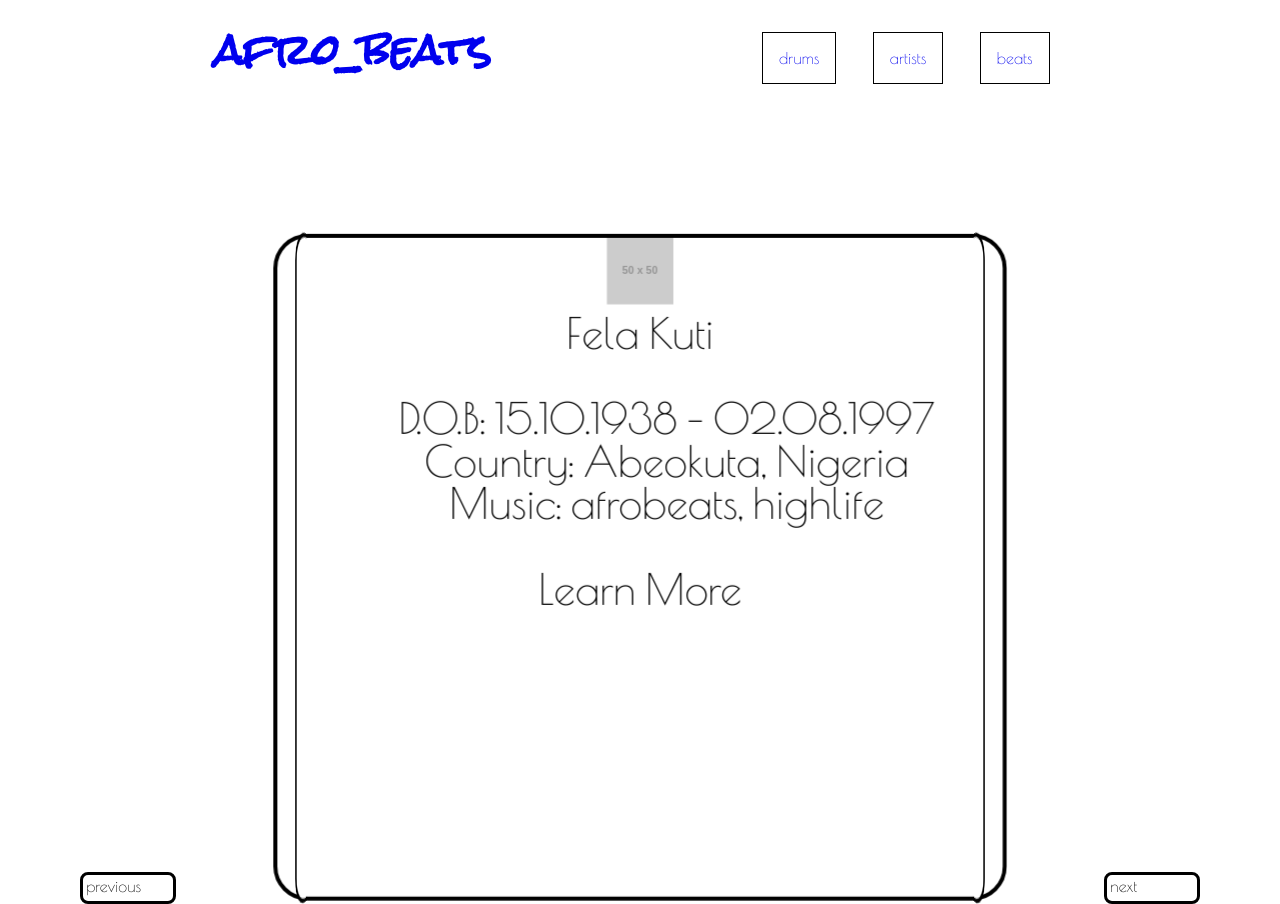
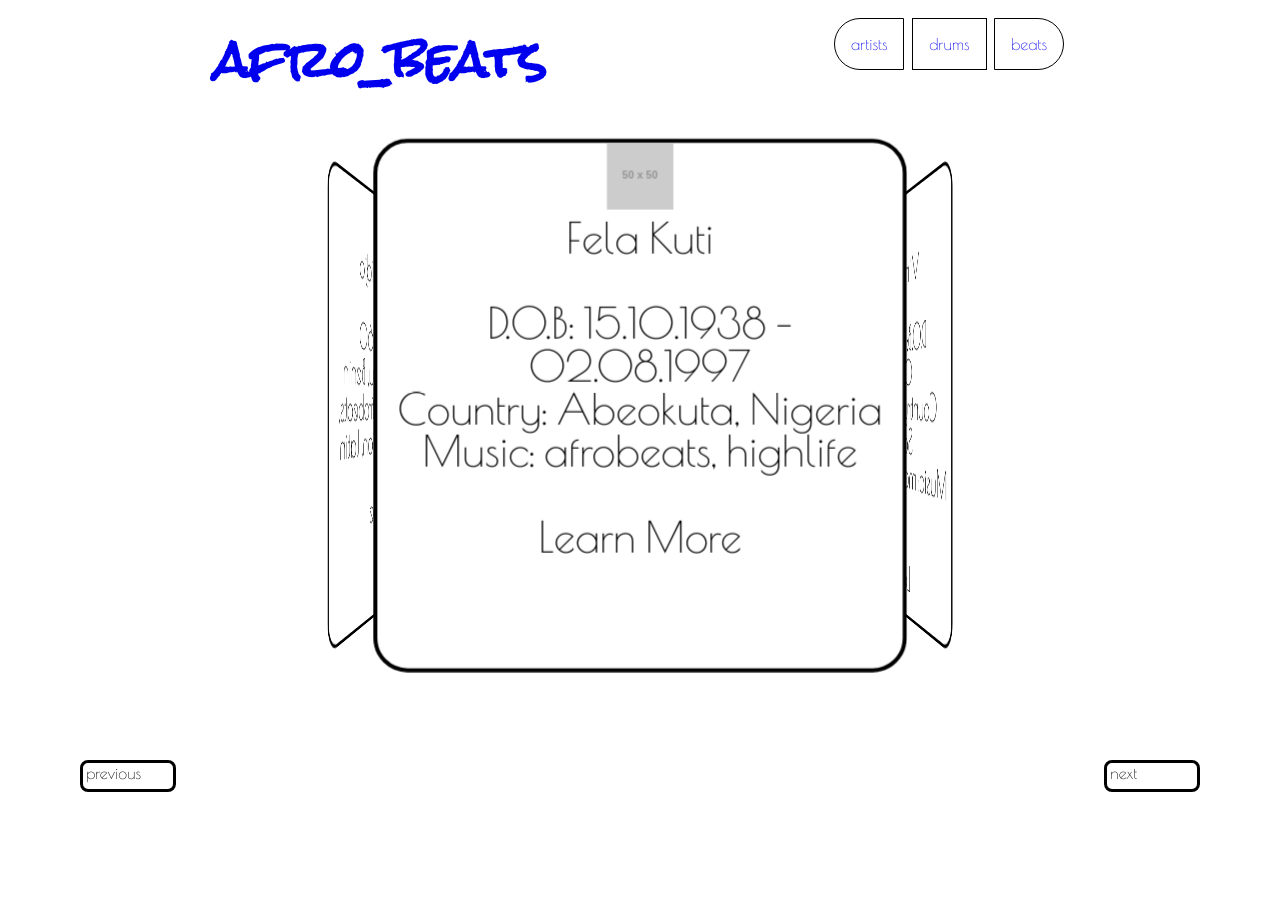
Before and after one commit to RV3310/africandrums_site, a plain HTML site: page artists.html in a window 1280 px wide. After the commit the page ends 872 px from the top, so only its background shows below. Drawn offline with nearby package versions, Linux system fonts and the light colour scheme; placeholder pictures from the web are drawn by us.

Commit message:
update_1.2

```diff
--- a/artists.html
+++ b/artists.html
@@ -20,8 +20,8 @@
 
 	      <nav class="index clearfix">
 	        <ul>
+	          <li><a href="artists.html">artists</a></li>
 	          <li><a href="drums.html" class="active">drums</a></li>
-	          <li><a href="artists.html">artists</a></li>
 	          <li><a href="beats.html">beats</a></li>
 	        </ul>
 	      </nav>
@@ -37,8 +37,8 @@
                 <li>Country: Abeokuta, Nigeria</li>
                 <li>Music: afrobeats, highlife</li>
               </ul>
-              <span class="show learnmore">Learn More</span>
-			<p class="hidden moretxt">Fela Anikulapo Kuti, also professionally known as Fela Kuti, or simply Fela, was a Nigerian multi-instrumentalist, musician, composer, pioneer of the Afrobeat music genre, human rights activist, and political maverick. <i class="fa fa-volume-up kuti" aria-hidden="true"></i><span class="learnlater">Learn Later</span>
+              <span class="learnmore">Learn More</span>
+			<p class="hidden moretxt">Fela Anikulapo Kuti, also professionally known as Fela Kuti, or simply Fela, was a Nigerian multi-instrumentalist, musician, composer, pioneer of the Afrobeat music genre, human rights activist, and political maverick. <span class="learnlater">Learn Later</span>
 			</p>
 		</div>
 		<div class="block makeba">
@@ -49,8 +49,8 @@
                 <li>Country: Johannesburg, South Africa</li>
                 <li>Music: marabi, afropop, jazz, township</li>
              </ul>
-             <span class="show learnmore">Learn More </span>
-			<p class="hidden moretxt">Zenzile Miriam Makeba, also known as Mama Africa, was a South African singer, actor, United Nations goodwill ambassador, and civil rights activist.<i class="fa fa-volume-up makeba" aria-hidden="true"></i> <span class="learnlater">Learn Later</span></p>
+             <span class="learnmore">Learn More </span>
+			<p class="hidden moretxt">Zenzile Miriam Makeba, also known as Mama Africa, was a South African singer, actor, United Nations goodwill ambassador, and civil rights activist.<span class="learnlater">Learn Later</span></p>
 		</div>
 		<div class="block dbanj">
 			<img class="photo" src="http://via.placeholder.com/50x50" alt="Picture of D'Banj">
@@ -58,10 +58,10 @@
 			 <ul class="info">
                <li>D.O.B: 09.06.1980</li>
                 <li>Country: Kaduna State, Nigeria</li>
-                <li>Music: afropop, r amp; b, pop </li>
+                <li>Music: afropop, r&b, pop </li>
               </ul>
-              <span class="show learmore">Learn More </span>
-			<p class="hidden moretxt">Oladapo Daniel Oyebanjo, known by his stage name D'banj, is a Nigerian musician, singer-songwriter, entrepreneur and television personality. <i class="fa fa-volume-up dbanj" aria-hidden="true"></i> <span class="learnlater">Learn Later</span></p>
+              <span class="learnmore">Learn More </span>
+			<p class="hidden moretxt">Oladapo Daniel Oyebanjo, known by his stage name D'banj, is a Nigerian musician, singer-songwriter, entrepreneur and television personality.<span class="learnlater">Learn Later</span></p>
 		</div>
 		<div class="block kidjo">
 			<img class="photo" src="http://via.placeholder.com/50x50" alt="Picture of kidjo">
@@ -71,8 +71,8 @@
                 <li>Country: Cotonou, Benin</li>
                 <li>Music: afropop, afrobeats, reggae, world fusion, latin</li>
               </ul>
-             <span class="show learnmore">Learn More </span>
-			<p class="hidden moretxt">known as Angélique Kidjo, is a Grammy Award-winning Beninese singer-songwriter and activist, noted for her diverse musical influences and creative music videos. <i class="fa fa-volume-up kidjo" aria-hidden="true"></i> <span class="learnlater">Learn Later</span></p>
+             <span class="learnmore">Learn More </span>
+			<p class="hidden moretxt">known as Angélique Kidjo, is a Grammy Award-winning Beninese singer-songwriter and activist, noted for her diverse musical influences and creative music videos.<span class="learnlater">Learn Later</span></p>
 		</div>
 	</div>
 </div>
--- a/css/artists.css
+++ b/css/artists.css
@@ -27,7 +27,7 @@ h3 {
 }
 
 h1 {
-  font-size: 40px;
+  font-size: 3rem;
   float: left;
 }
 
@@ -83,7 +83,15 @@ li  {
     border: .1em solid black;
     display: inline-block;
     padding: 1em;
-    margin: 1em;
+    margin: .1em;
+}
+
+.index li:first-child {
+  border-radius: 40px 0 0 40px;
+}
+
+.index li:last-child {
+  border-radius: 0 40px 40px 0;
 }
 
 /**************************
@@ -91,19 +99,20 @@ CAROUSEL
 **************************/
 
 .wrapper {
-  margin: 0 auto;
-  width: 550px;
-  height: 500px;
-  position: relative;
-  margin: 10% auto;
+  display: flex;
+  width: 400px;
+  height: 400px;
+/*  position: relative;
+*/  margin: 10vh auto;
   perspective: 1000px;
 }
 
 .carousel {
+  align-content: center;
   height: 100%;
   width: 100%;
-  position: absolute;
-  top: 10%;
+/*  position: absolute;
+*/  top: 10%;
   transform-style: preserve-3d;
   transition: transform 1s;
 }
@@ -113,17 +122,19 @@ CAROUSEL
   position: absolute;
   top: 1%;
   background: #000;
-  width: 550px;
-  height: 500px;
+  width: 400px;
+  height: 400px;
   line-height: 1em;
   font-size: 2rem;
   text-align: center;
   color: black;
-/*  opacity: 0.95;
-*/  border-radius: .8em;
+  border-radius: .8em;
   background: white;
   border: .1em solid black;
+}
 
+.info {
+  padding-left: 0;
 }
 
 .kuti {
@@ -143,14 +154,14 @@ CAROUSEL
 .prev {
   color: black;
   position: relative;
-/*  bottom: -40%;
-*/  padding: .1em .2em;
+  padding: .1em .2em;
   cursor: pointer;
   background: white;
   border-radius: .5em;
   border: .2em solid black;
   width: 6rem;
   height: 2rem;
+  margin: 10vh 0;
 
 }
 
@@ -165,5 +176,5 @@ CAROUSEL
 .buttons {
   display: flex;
   justify-content: space-between;
-  align-content: end;
+  align-content: flex-end;
 }
```
